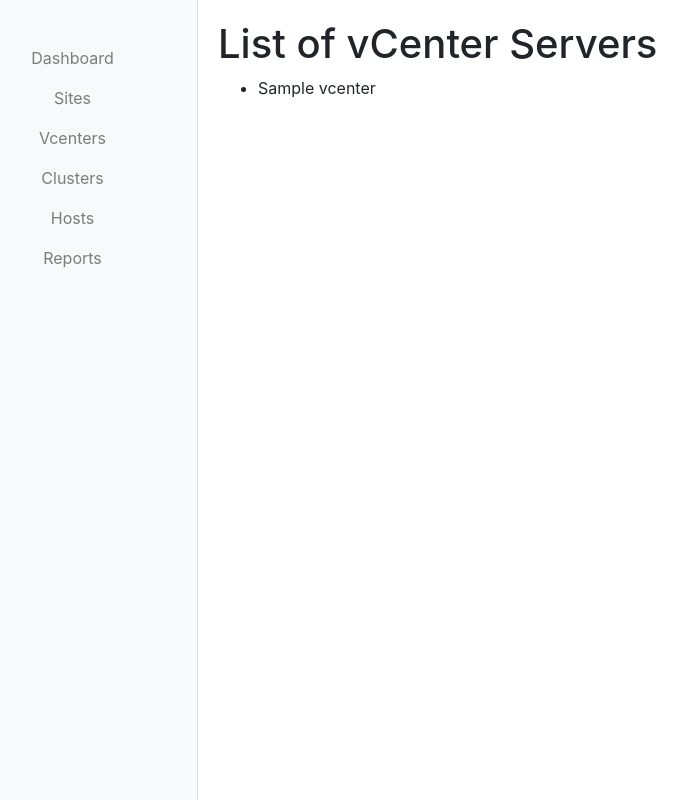
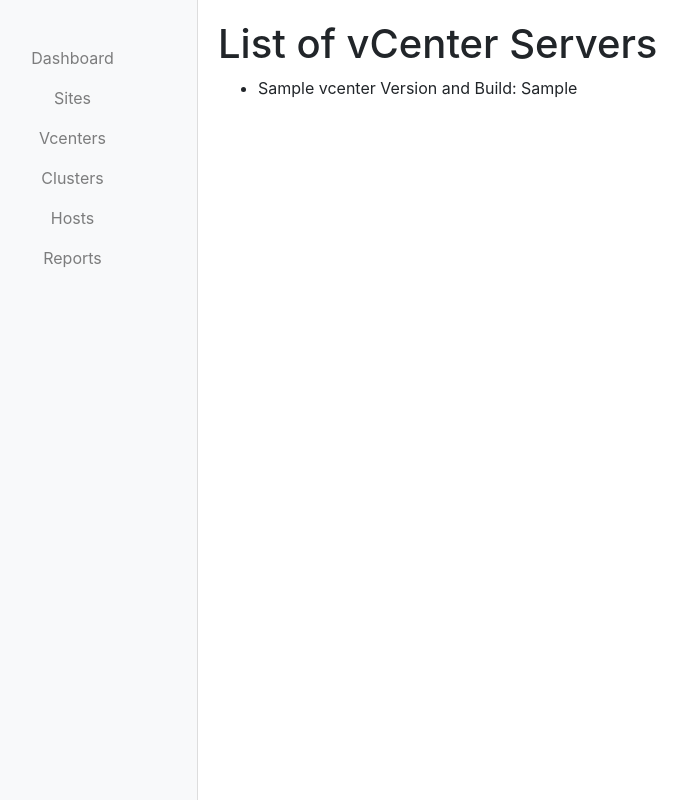
Before and after one commit to jancovic/vcenters_monitor, a Flask app: template templates/vcenters.html in a window 1280 px wide. Shown: the whole page, without its empty margins (52-739 px from the left). Run offline with Flask 3, Linux system fonts and the light colour scheme; the template is opened without the code that fills it: most values are stand-ins (such as "Sample title", 1, 10 or a date in 2020); parts of the project's set-up code (start-up, migrations or seed data) failed here and were passed over; some libraries are stand-ins or nearby versions.

Commit message:
added vcenter build in vcenter template

```diff
--- a/app.py
+++ b/app.py
@@ -16,11 +16,12 @@ test = "hello"
 
 # Class definitions with parent references
 class Vcenters:
-    def __init__(self, vcenter_name):
+    def __init__(self, vcenter_name, version_build=None):
         self.vcenter_name = vcenter_name
         self.datacenters = {}
         self.clusters = {}
         self.hosts = {}
+        self.version_build = version_build
 
 class Datacenters:
     def __init__(self, datacenter_id, datacenter_name):
@@ -64,7 +65,9 @@ class Hosts:
 vcenters_dict = {}
 
 def print_topology(content, vcenter_name):
-    vcenter_obj = Vcenters(vcenter_name)
+    about_info = content.about
+    vcenter_version_build = f"{about_info.version} build-{about_info.build}"
+    vcenter_obj = Vcenters(vcenter_name, version_build=vcenter_version_build)
     vcenters_dict[vcenter_name] = vcenter_obj
 
     print(f"Processing vCenter: {vcenter_name}")
--- a/templates/vcenters.html
+++ b/templates/vcenters.html
@@ -5,7 +5,7 @@
 
     <ul>
         {% for vcenter in vcenters %}
-            <li>{{ vcenter.vcenter_name }}</li>
+            <li>{{ vcenter.vcenter_name }} Version and Build: {{vcenter.version_build}}</li>
         {% endfor %}
     </ul>
 {% endblock %}
```
